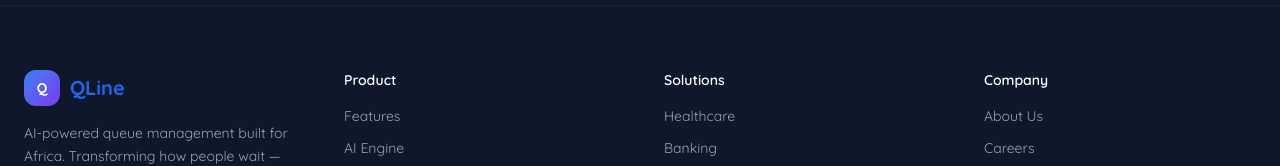
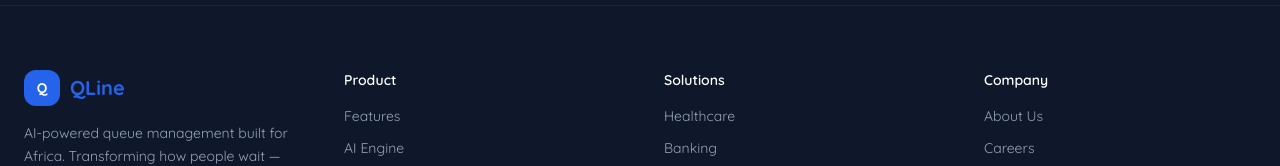
Before and after one commit to ijenny77/QLine, a React (Vite) app: page / in a window 1280 px wide. Shown: the part 6611-6777 px from the top of the page. Built offline with nearby package versions, Linux system fonts and the light colour scheme.

Commit message:
Changes of ui

```diff
--- a/src/components/layout/Footer.jsx
+++ b/src/components/layout/Footer.jsx
@@ -10,7 +10,7 @@
           {/* Brand */}
           <div className="md:col-span-1">
             <div className="flex items-center gap-2.5 mb-4">
-              <div className="w-9 h-9 rounded-xl bg-gradient-to-br from-blue-500 to-purple-600 flex items-center justify-center">
+              <div className="w-9 h-9 rounded-xl bg-blue-600 flex items-center justify-center">
                 <span className="text-white font-black text-sm">Q</span>
               </div>
               <span className="font-display font-black text-xl gradient-text">QLine</span>
```
